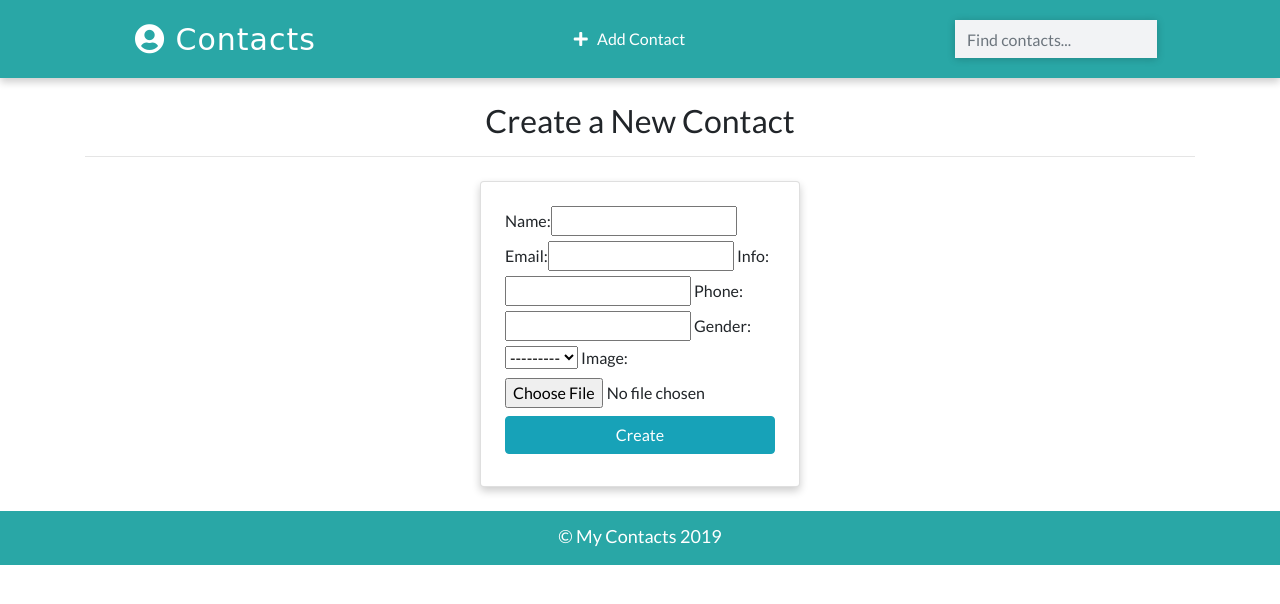
After one commit to priyansh18/Contact-Manager, a Django app: page /contacts/create in a window 1280 px wide. The commit adds this page. Shown: the top 604 px of the page. Run offline with Django 3.2, Linux system fonts and the light colour scheme; some libraries are stand-ins or nearby versions.

Commit message:
Create Contact form using CreateView as generic view

```diff
--- a/app/urls.py
+++ b/app/urls.py
@@ -7,4 +7,5 @@ urlpatterns = [
   # path('detail/<int:id>',views.detail,name='detail'),
   path('detail/<int:pk>',views.ContactDetailView.as_view(),name='detail'),
   path('search/',views.search,name='search'),
+  path('contacts/create',views.ContactCreateView.as_view(),name='create'),
 ]
--- a/app/views.py
+++ b/app/views.py
@@ -2,6 +2,7 @@ from django.shortcuts import render,get_object_or_404,redirect
 from .models import Contact
 from django.views.generic import DetailView,ListView
 from django.db.models import Q
+from django.views.generic.edit import CreateView
 
 # Create your views here.
 
@@ -29,6 +30,7 @@ class ContactDetailView(DetailView):
   context_object_name = 'contact'
 
 def search(request):
+
   if request.GET:
     search_term=request.GET['search_term']
     search_results = Contact.objects.filter(
@@ -45,3 +47,9 @@ def search(request):
     return render(request,'search.html',context)
   else:
     return redirect('/')
+
+class ContactCreateView(CreateView):
+  model = Contact
+  template_name = 'create.html'
+  fields = ['name','email','info','phone','gender','image']
+  success_url = '/'
--- a/static/css/main.css
+++ b/static/css/main.css
@@ -6,6 +6,10 @@
 }
 body {
   font-family: Lato, sans-serif;
+}
+
+.btn {
+  color: black;
 }
 
 /* Navbar Styles */
--- a/templates/base.html
+++ b/templates/base.html
@@ -26,11 +26,9 @@
       rel="stylesheet"
       href="https://use.fontawesome.com/releases/v5.6.3/css/all.css"
     />
-    <link rel="title icon" href="{% static 'images/contact.png'%}">
+    <link rel="title icon" href="{% static 'images/contact.png'%}" />
     <title>
-    {% block title %}
-
-    {% endblock title %}
+      {% block title %} {% endblock title %}
     </title>
   </head>
   <body>
@@ -41,12 +39,12 @@
         <i class="fas fa-user-circle"></i>&nbsp;Contacts
       </a>
       <p class="feature-link m-0 p-0">
-      <a href="#" class="mr-4 text-white">
-      <i class="fas fa-plus"></i> &nbsp; Add Contact
-      </a>
+        <a href="{% url 'create' %}" class="mr-4 text-white">
+          <i class="fas fa-plus"></i> &nbsp; Add Contact
+        </a>
       </p>
       <form class="form-inline my-2" action="{% url 'search' %}" method="GET">
-      {% csrf_token %}
+        {% csrf_token %}
         <input
           class="form-control search-box"
           type="search"
@@ -58,9 +56,7 @@
     <!-- Navbar ends -->
     <br />
 
-    {% block content %}
-
-    {% endblock content %}
+    {% block content %} {% endblock content %}
 
     <!-- footer -->
     <footer class="mt-4 p-2">
--- /dev/null
+++ b/templates/create.html
@@ -0,0 +1,18 @@
+{% extends 'base.html'%}
+{% block title %}
+Create Contact
+{% endblock title %}
+
+{% block content %}
+<div class="container">
+  <h2 class="heading font-weight-light text-center">Create a New Contact</h2>
+  <hr>
+</div>
+<div class="container w-25 card p-4 mt-4">
+  <form actiom="" method="POST" enctype="multipart/form-data">
+    {% csrf_token %}
+    {{form}}
+    <input type="submit" class="btn btn-info w-100 text-white text-center my-2" value="Create" >
+  </form>
+</div>
+{% endblock content %}
```
